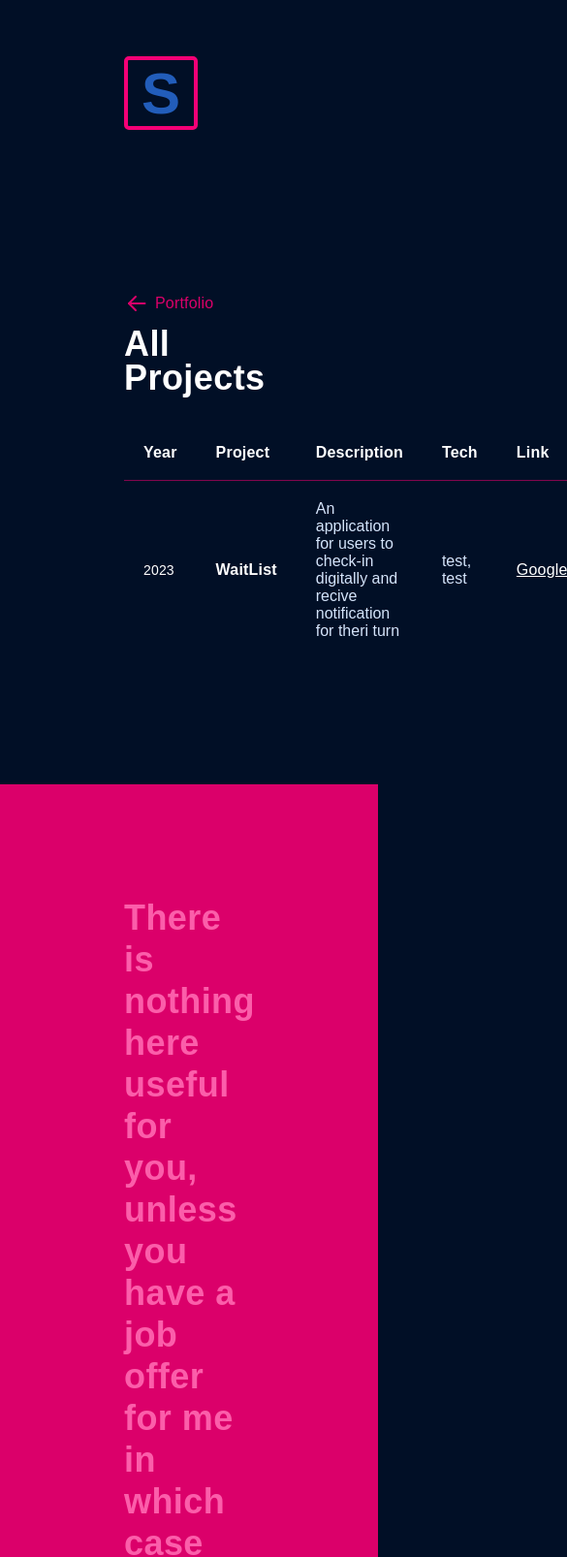
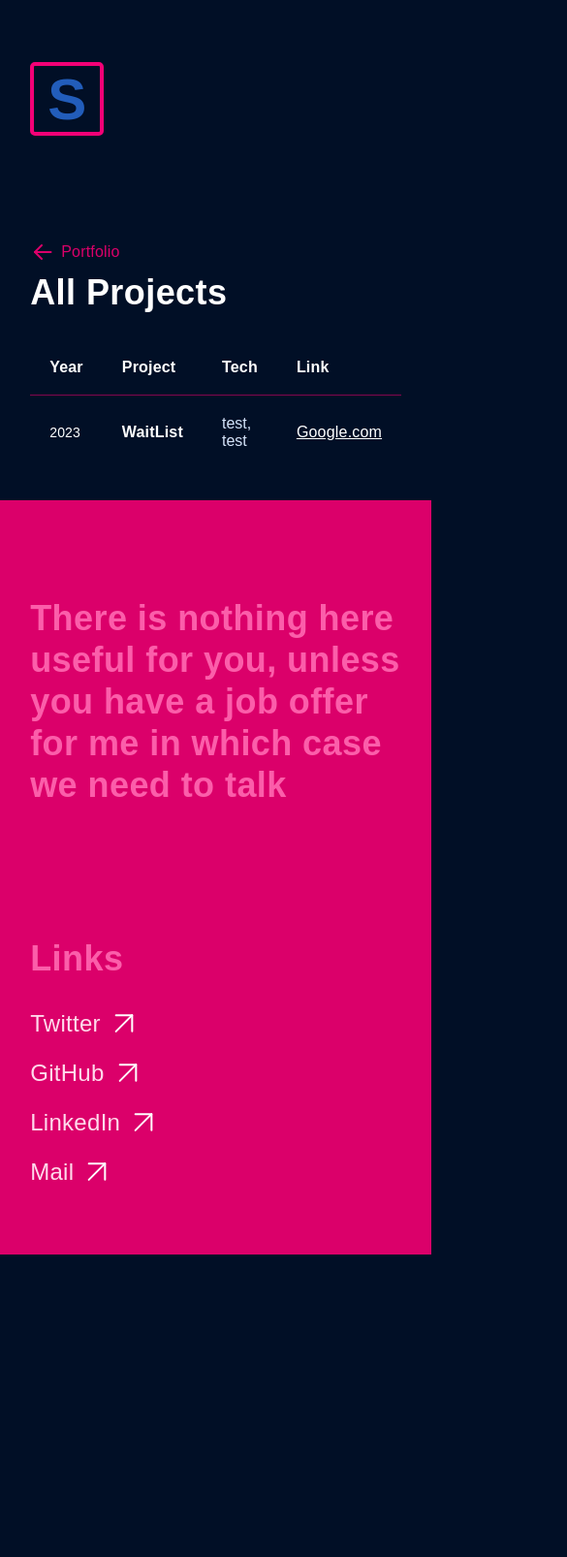
Before and after one commit to shashankreddybanda/portfolio, an Astro site: page /portfolio/Projects in a window 390 px wide. Shown: the top 1606 px of the page at 97% size, 585 px wide, since content can reach past the window. After the commit the page ends 1294 px from the top, so only its background shows below. Built offline with nearby package versions, Linux system fonts and the light colour scheme; Astro itself is replaced by a stand-in of ours.

Commit message:
Refactored to become responsive

```diff
--- a/src/components/Exp.astro
+++ b/src/components/Exp.astro
@@ -52,7 +52,7 @@
 <style>
   .exp {
     display: flex;
-    padding: 0rem var(--main-padding, 8rem);
+    padding: min(var(--main-padding, 8rem), 8vw);
     flex-direction: column;
     align-items: flex-start;
     gap: 3.3125rem;
--- a/src/components/Footer.astro
+++ b/src/components/Footer.astro
@@ -124,8 +124,8 @@
 <style>
   .footer {
     display: flex;
-    height: 36.5625rem;
-    padding: 5rem var(--main-padding, 8rem);
+    min-height: 36.5625rem;
+    padding: 4rem min(var(--main-padding, 8rem), 8vw);
     flex-direction: column;
     justify-content: space-between;
     align-items: flex-start;
@@ -141,7 +141,6 @@
   }
   .footer-text {
     display: flex;
-    width: 24.375rem;
     flex-direction: column;
     justify-content: center;
     color: var(--project-main-secondary-200, #fb5eaa);
@@ -150,6 +149,10 @@
     font-weight: 800;
     line-height: 2.6875rem; /* 119.444% */
     letter-spacing: 0.027rem;
+    padding-right: 50%;
+  }
+  .circle {
+
   }
   .links {
     display: flex;
@@ -196,8 +199,12 @@
     .circle {
       display: none;
     }
+    .links-list {
+      flex-direction: column;
+      gap: 0.5rem;
+    }
     .footer-text {
-      width: 100%;
-    }
+    padding-right: 0px;
+  }
   }
 </style>
--- a/src/components/Project.astro
+++ b/src/components/Project.astro
@@ -43,7 +43,7 @@ import Card from "../components/Card.astro";
 <style>
   .project-section {
     display: flex;
-    padding: 8rem var(--main-padding, 8rem);
+    padding: 8rem min(var(--main-padding, 8rem), 8vw);
     flex-direction: column;
     align-items: center;
     gap: 2.5rem;
--- a/src/components/Table.astro
+++ b/src/components/Table.astro
@@ -10,7 +10,7 @@
     <tr>
       <th class="tg-0pky">Year</th>
       <th class="tg-0pky">Project</th>
-      <th class="tg-0lax">Description</th>
+      <th class="description">Description</th>
       <th class="tg-0lax">Tech</th>
       <th class="tg-0lax">Link</th>
     </tr>
@@ -31,7 +31,6 @@
 <style>
   table {
     border-collapse: collapse;
-    width: 100%;
   }
   th {
     text-align: left;
@@ -71,4 +70,9 @@
     line-height: 1rem; /* 100% */
     letter-spacing: 0.012rem;
   }
+  @media screen and (max-width: 1200px) {
+    .description{
+        display: none;
+    }
+  }
 </style>
--- a/src/layouts/Layout.astro
+++ b/src/layouts/Layout.astro
@@ -42,11 +42,10 @@ import Footer from "../components/Footer.astro";
     flex-direction: column;
     align-items: flex-start;
     gap: 0.0625rem;
-	width: 100%;
   }
   .LogoBar {
     display: flex;
-    padding: 3.625rem var(--main-padding, 8rem) 1.625rem var(--main-padding, 8rem);
+    padding: 4rem min(var(--main-padding, 8rem), 8vw);
     align-items: center;
     gap: 0.625rem;
     align-self: stretch;
--- a/src/pages/Projects.astro
+++ b/src/pages/Projects.astro
@@ -38,7 +38,7 @@ var darkMode = false;
 <style>
   .projects {
     display: flex;
-    padding: var(--main-padding, 8rem);
+    padding: min(var(--main-padding, 8rem), 8vw);
     flex-direction: column;
     justify-content: center;
     align-items: flex-start;
```
Also changed, not shown: src/pages/index.astro (+7 -7 lines).
